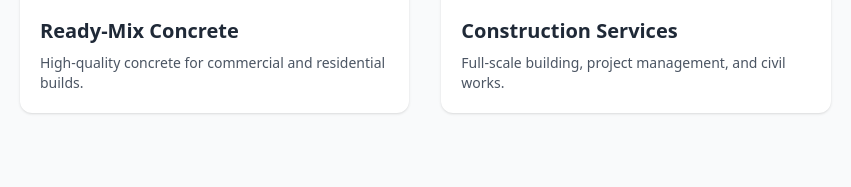
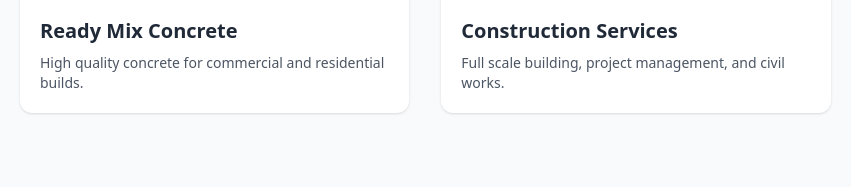
Before and after one commit to timi-daramola/Construction_work_demo, a plain HTML site: page index.html in a window 1280 px wide. Shown: the part 1049-1236 px from the top of the page, 4-855 px from the left. Drawn offline with nearby package versions, Linux system fonts and the light colour scheme.

Commit message:
website enhancement

```diff
--- a/index.html
+++ b/index.html
@@ -104,15 +104,15 @@
       <div class="bg-white shadow rounded-xl overflow-hidden">
         <img src="images/concrete-work-inprogress.webp" class="w-full h-56 object-cover" />
         <div class="p-5">
-          <h3 class="font-semibold text-xl mb-2">Ready-Mix Concrete</h3>
-          <p class="text-gray-600 text-sm">High-quality concrete for commercial and residential builds.</p>
+          <h3 class="font-semibold text-xl mb-2">Ready Mix Concrete</h3>
+          <p class="text-gray-600 text-sm">High quality concrete for commercial and residential builds.</p>
         </div>
       </div>
       <div class="bg-white shadow rounded-xl overflow-hidden">
         <img src="images/construction-work.webp" class="w-full h-56 object-cover" />
         <div class="p-5">
           <h3 class="font-semibold text-xl mb-2">Construction Services</h3>
-          <p class="text-gray-600 text-sm">Full-scale building, project management, and civil works.</p>
+          <p class="text-gray-600 text-sm">Full scale building, project management, and civil works.</p>
         </div>
       </div>
       <div class="bg-white shadow rounded-xl overflow-hidden">
```
Also changed, not shown: portfolio.html (+1 -1 lines), services.html (+1 -1 lines).
